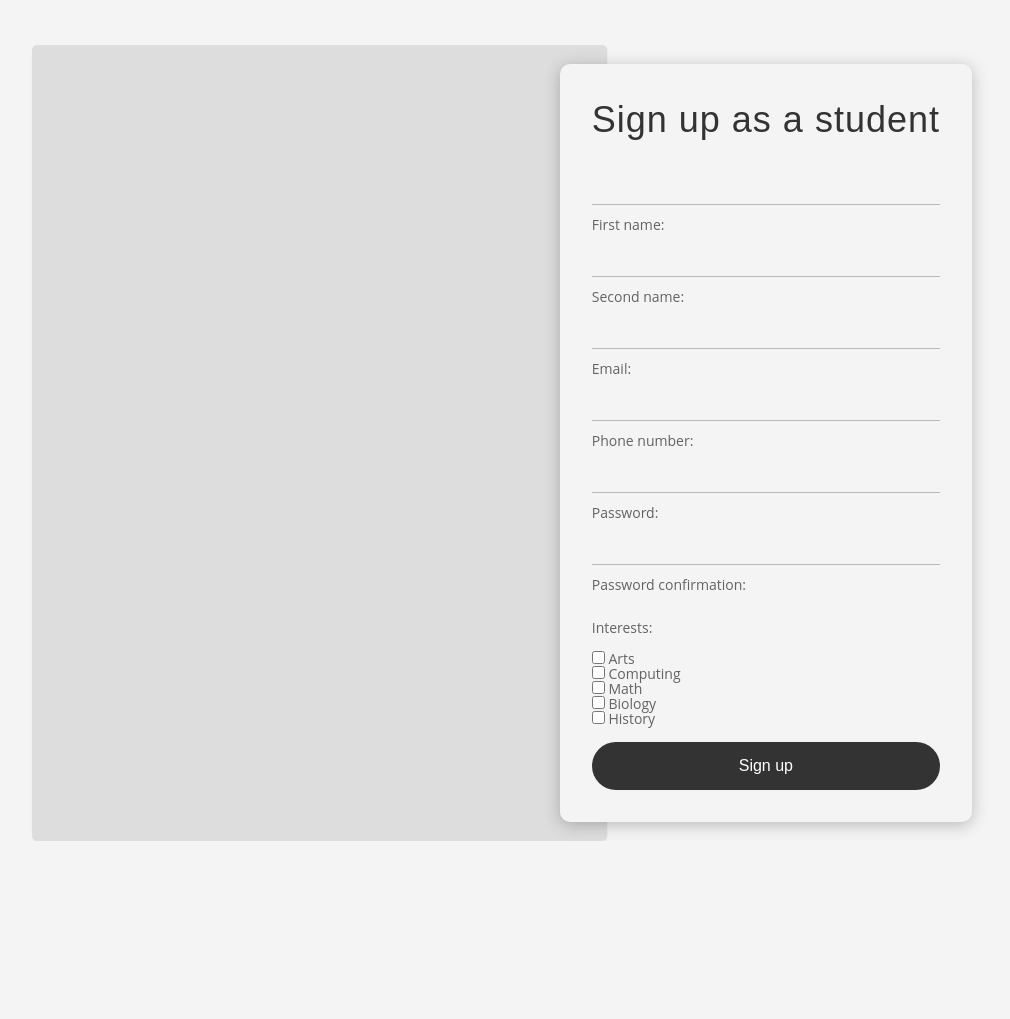
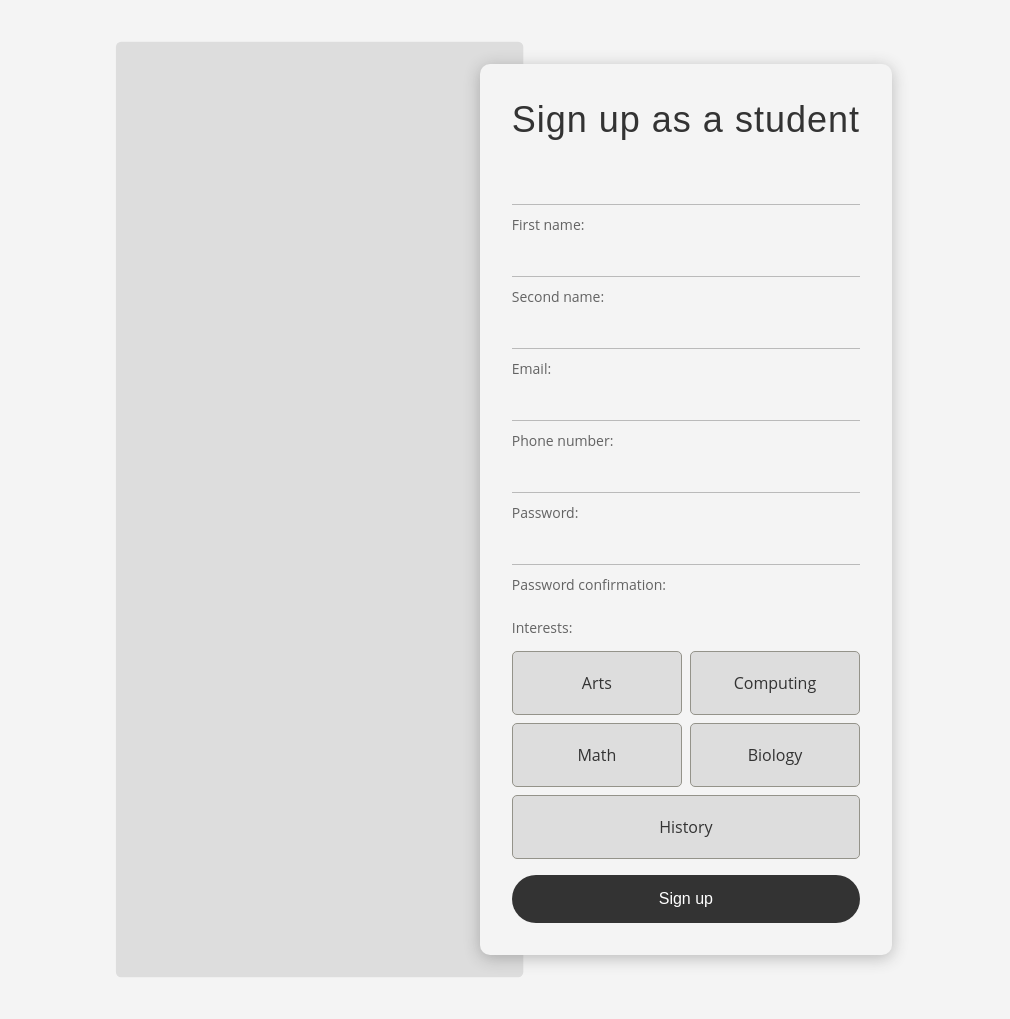
Before and after one commit to veemarh/DjangoBlockchained, a Django app: page /accounts/signup/student/ in a window 1280 px wide. Shown: the whole page, without its empty margins (148-1158 px from the left). Before the commit the page ends 841 px from the top, so only its background shows below. Run offline with Django 5.2, Linux system fonts and the light colour scheme; data comes from the database, SQL or seed files in the repository.

Commit message:
little improved signup

```diff
--- a/static/css/forms.css
+++ b/static/css/forms.css
@@ -1,6 +1,6 @@
 /* расположение формы на странице */
 .authorization-form-wrapper {
-    padding-top: 64px;
+    padding: 64px 0;
     margin: 0 auto;
     max-width: 90%;
 }
@@ -55,7 +55,7 @@
     width: 320px;
 }
 #signup-form-wrapper {
-    width: 960px;
+    width: 800px;
     display: flex;
     justify-content: center;
 }
@@ -64,7 +64,7 @@
     display: flex;
     flex-direction: column;
 }
-.form-container input {
+.form-container > p > input {
     order: 1;
     background: transparent;
     border: none;
@@ -73,7 +73,7 @@
     padding: 5px 0;
     font-size: 16px;
 }
-.form-container label {
+.form-container > p > label {
     order: 2;
     margin: 5px 0 0;
     pointer-events: none;
@@ -104,7 +104,6 @@
     z-index: -1;
     float: left;
     border-radius: 5px;
-    min-height: 516px;
     background-color: #ddd;
     transform: scale(105%) translateX(32px);
 }
@@ -143,3 +142,35 @@
         width: 320px;
     }
 }
+
+/* блок выбора интересов */
+#id_interests {
+    display: flex;
+    flex-wrap: wrap;
+    gap: 8px;
+}
+#id_interests div {
+    flex: 1 0 160px;
+}
+#id_interests input {
+    visibility: hidden;
+    width: 0;
+}
+#id_interests label {
+    display: flex;
+    height: 64px;
+    background-color: #ddd;
+    border: 1px solid #94938a;
+    border-radius: 5px;
+    justify-content: center;
+    align-items: center;
+    transition: .2s;
+}
+#id_interests label:hover {
+    background-color: rgba(148, 147, 138, 0.3);
+    border-color: #333;
+}
+#id_interests label:has(input:checked) {
+    background-color: rgba(148, 147, 138, 0.6);
+    border-color: #333;
+}
```
